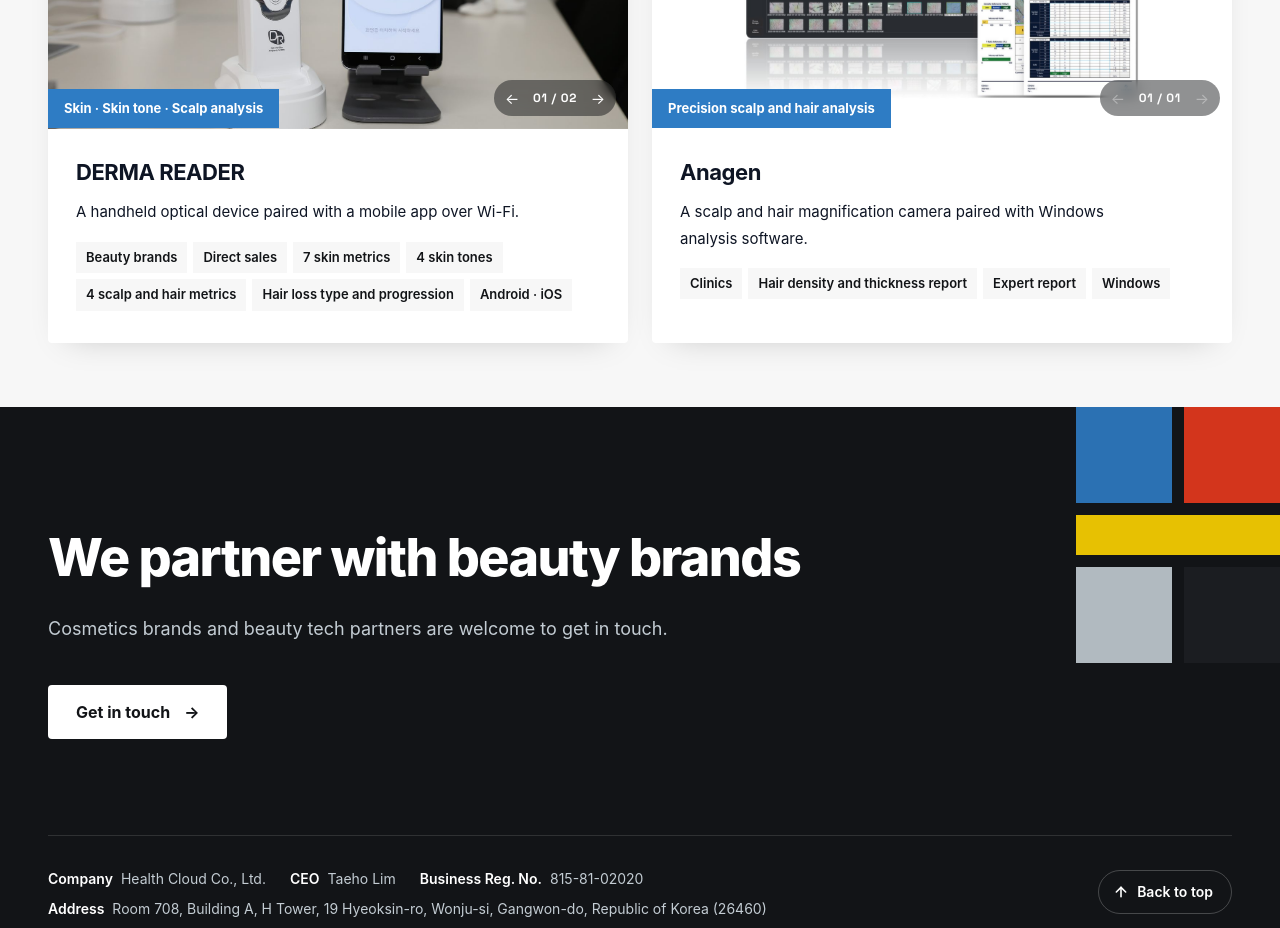
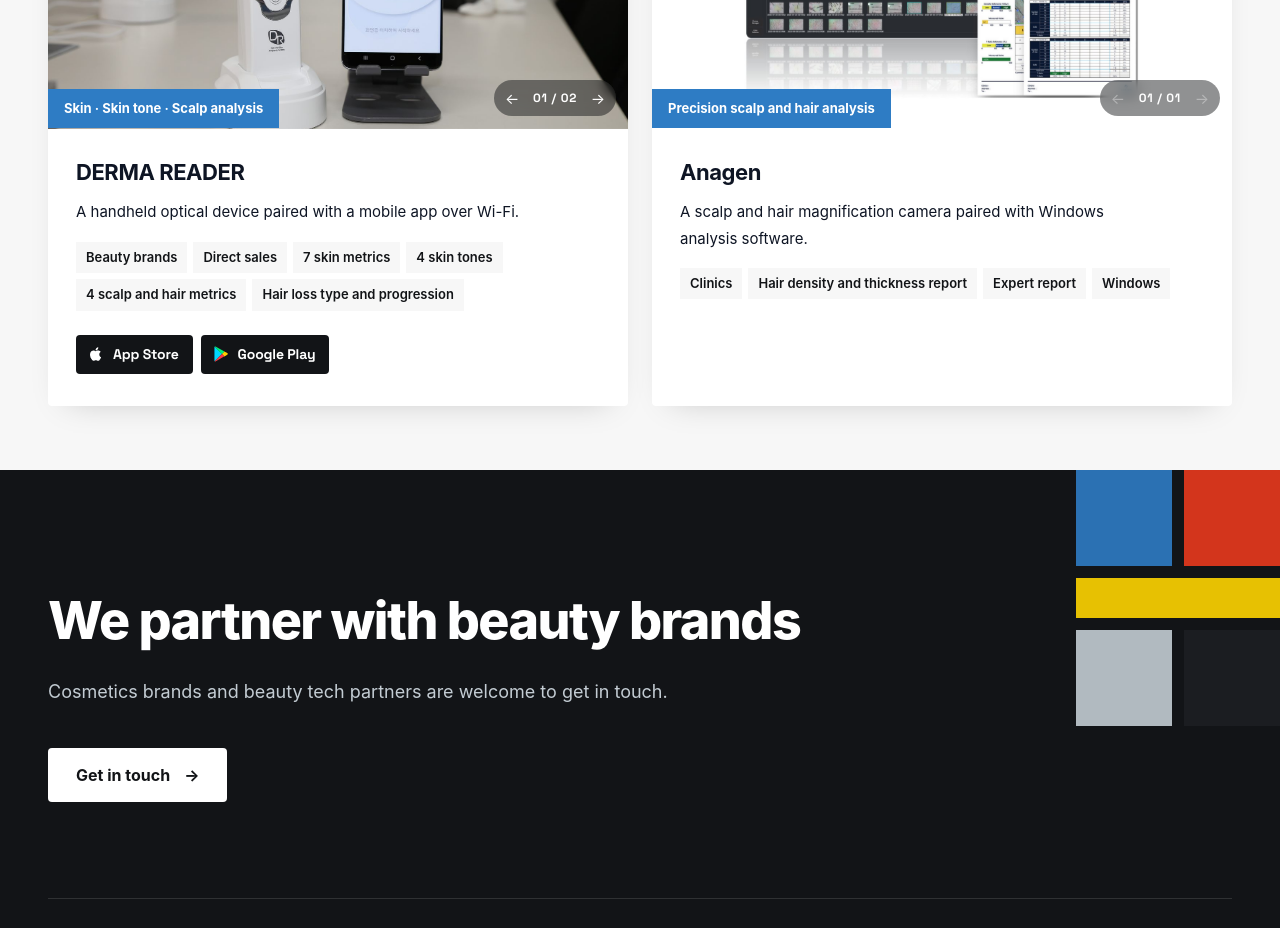
Before and after one commit to health-cloud-co/hc_landing_v2, a plain HTML site: page en/solution-beauty.html in a window 1280 px wide. Shown: the part 3880-4808 px from the top of the page. Drawn offline with Linux system fonts and the light colour scheme; a web font is replaced by a local one.

Commit message:
DERMA READER card links to App Store and Google Play
Store buttons replace the "Android · iOS" chip on the beauty product card.
Korean page uses the /kr/ App Store and hl=ko Play links; English uses /us/ and hl=en.

Co-Authored-By: Claude Opus 5.5 <noreply@anthropic.com>

```diff
--- a/assets/css/site.css
+++ b/assets/css/site.css
@@ -620,6 +620,14 @@ html[lang="en"] .proof-item .tag { flex-basis: 74px; }
 .product ul { display: flex; flex-wrap: wrap; gap: 6px; margin-top: 6px; }
 .product ul li { font-size: 13px; font-weight: 600; color: var(--navy); background: var(--bg); padding: 6px 10px; }
 .products.one { grid-template-columns: minmax(0, calc(50% - 12px)); }
+/* Store links at the foot of a product card; body grows so the row sits on the card's bottom edge */
+.product .body { flex: 1; }
+.product .store-row { margin-top: auto; padding-top: 14px; }
+.product .stores { display: flex; flex-wrap: wrap; gap: 8px; }
+.product .store { display: inline-flex; align-items: center; gap: 8px; font-family: var(--mono); font-size: 14px; font-weight: 700; letter-spacing: -.01em; color: var(--white); background: var(--navy); border-radius: var(--radius); padding: 9px 14px 9px 11px; text-decoration: none; transition: background .2s; }
+.product .store:hover { background: var(--navy-3); }
+.product .store:focus-visible { outline: 2px solid var(--blue); outline-offset: 2px; }
+.product .store svg { width: 18px; height: 18px; flex: none; }
 
 
 
--- a/en/solution-beauty.html
+++ b/en/solution-beauty.html
@@ -264,7 +264,13 @@
           <div class="body">
             <h3>DERMA READER</h3>
             <p>A handheld optical device paired with a mobile app over Wi-Fi.</p>
-            <ul><li>Beauty brands</li><li>Direct sales</li><li>7 skin metrics</li><li>4 skin tones</li><li>4 scalp and hair metrics</li><li>Hair loss type and progression</li><li>Android · iOS</li></ul>
+            <ul><li>Beauty brands</li><li>Direct sales</li><li>7 skin metrics</li><li>4 skin tones</li><li>4 scalp and hair metrics</li><li>Hair loss type and progression</li></ul>
+            <div class="store-row">
+              <div class="stores">
+                <a class="store" href="https://apps.apple.com/us/app/derma-reader/id6793565171" target="_blank" rel="noopener" aria-label="Download DERMA READER on the App Store (opens in a new tab)"><svg viewBox="0 0 24 24" aria-hidden="true"><path fill="currentColor" d="M16.37 12.6c-.02-2.3 1.88-3.4 1.96-3.46-1.07-1.56-2.73-1.78-3.32-1.8-1.41-.14-2.76.83-3.48.83-.72 0-1.82-.81-3-.79-1.54.02-2.97.9-3.76 2.28-1.6 2.78-.41 6.9 1.15 9.16.76 1.1 1.67 2.34 2.86 2.3 1.15-.05 1.58-.74 2.97-.74 1.38 0 1.77.74 2.98.72 1.23-.02 2.01-1.12 2.76-2.23.87-1.28 1.23-2.52 1.25-2.58-.03-.01-2.4-.92-2.42-3.67zM14.1 5.84c.63-.77 1.06-1.83.94-2.89-.91.04-2.01.61-2.66 1.37-.58.67-1.1 1.76-.96 2.8 1.01.08 2.05-.52 2.68-1.28z"/></svg>App Store</a>
+                <a class="store" href="https://play.google.com/store/apps/details?id=com.bellus.derma_reader&amp;hl=en" target="_blank" rel="noopener" aria-label="Get DERMA READER on Google Play (opens in a new tab)"><svg viewBox="0 0 24 24" aria-hidden="true"><path fill="#00D7FE" d="M3.6 2.3c-.23.25-.36.63-.36 1.12v17.16c0 .49.13.87.36 1.12l.06.06L13.27 12v-.22L3.66 2.24z"/><path fill="#FFCE00" d="M16.47 15.2 13.27 12v-.22l3.2-3.2.07.04 3.8 2.16c1.08.62 1.08 1.63 0 2.25l-3.8 2.16z"/><path fill="#FF3A44" d="M16.54 15.16 13.27 11.9 3.6 21.56c.36.38.95.43 1.62.05l11.32-6.45"/><path fill="#00F076" d="M16.54 8.62 5.22 2.18c-.67-.38-1.26-.33-1.62.05l9.67 9.67z"/></svg>Google Play</a>
+              </div>
+            </div>
           </div>
         </div>
         <div class="product">
```
Also changed, not shown: solution-beauty.html (+7 -1 lines).
